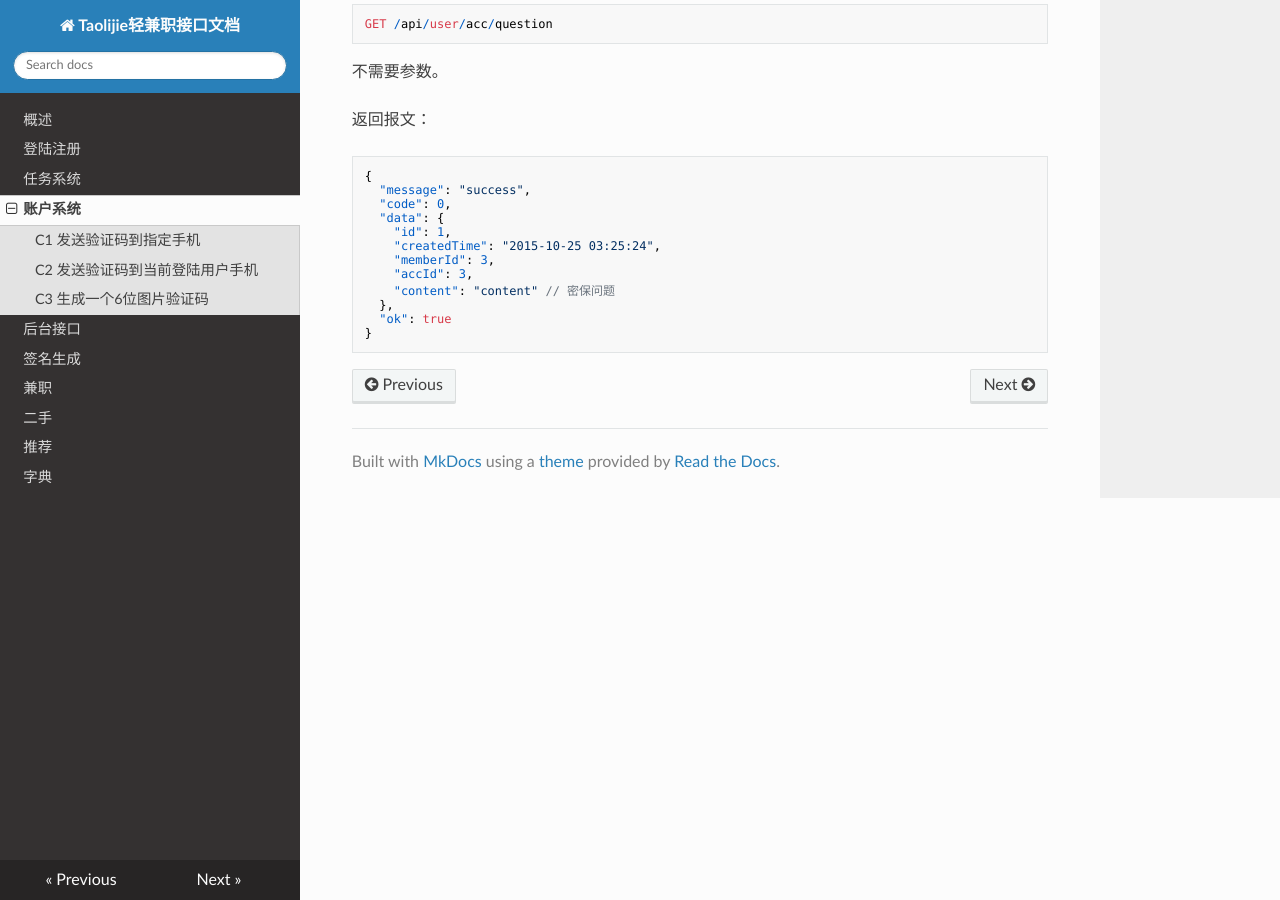
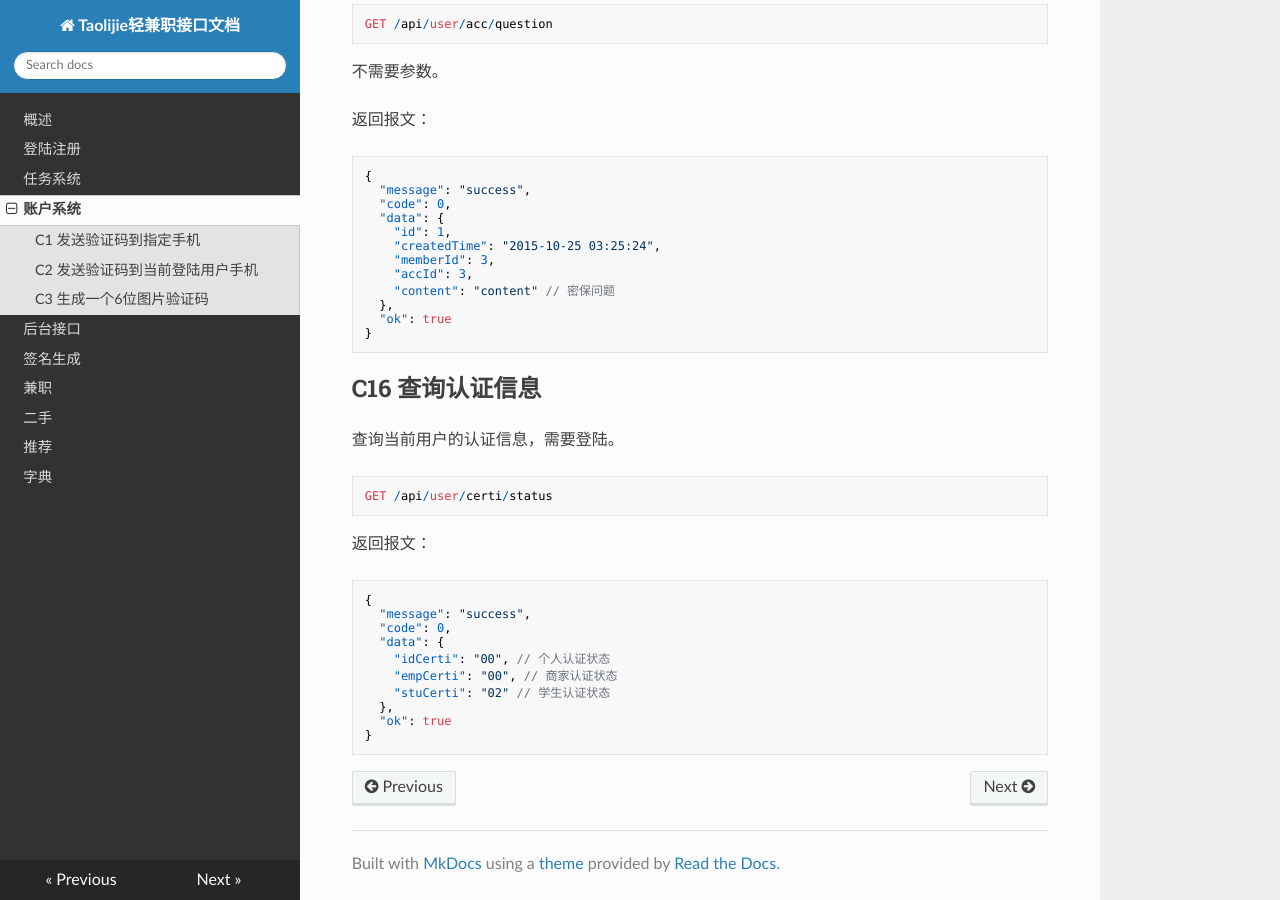
Before and after one commit to wanghongfei/tlj-quest-docs, an MkDocs documentation site: the page built from docs/acc.md, in a window 1280 px wide and 900 px high, scrolled down 8993 px. Built offline with MkDocs 1.6.1, drawn with Linux system fonts in a browser that asks for light colours; nearby versions of some CDN libraries; old or Windows-style settings are respelled for this version of MkDocs.

Commit message:
添加认证信息查询接口

````diff
--- a/docs/acc.md
+++ b/docs/acc.md
@@ -444,3 +444,28 @@ GET /api/user/acc/question
   "ok": true
 }
 ```
+
+
+
+## C16 查询认证信息
+
+查询当前用户的认证信息，需要登陆。
+
+```
+GET /api/user/certi/status
+```
+
+返回报文：
+
+``` json
+{
+  "message": "success",
+  "code": 0,
+  "data": {
+    "idCerti": "00", // 个人认证状态
+    "empCerti": "00", // 商家认证状态
+    "stuCerti": "02" // 学生认证状态
+  },
+  "ok": true
+}
+```
--- a/index.html
+++ b/index.html
@@ -493,6 +493,10 @@ App-Token: WEFEIASIWEdfrilkzxcv
 <td>45</td>
 <td>任务对象不匹配</td>
 </tr>
+<tr>
+<td>46</td>
+<td>还未通过个人身份认证</td>
+</tr>
 </tbody>
 </table>
 <p>注： 客户端应<strong>首先验证HTTP状态码是否为5XX</strong>, 如果不是则按上面的错误代码表解析返回报文，如果是则忽略返回报文。</p>
````
Also changed, not shown: other parts of index.html (+1 -1 lines), docs/index.md (+1 -0 lines), 2 other files.
